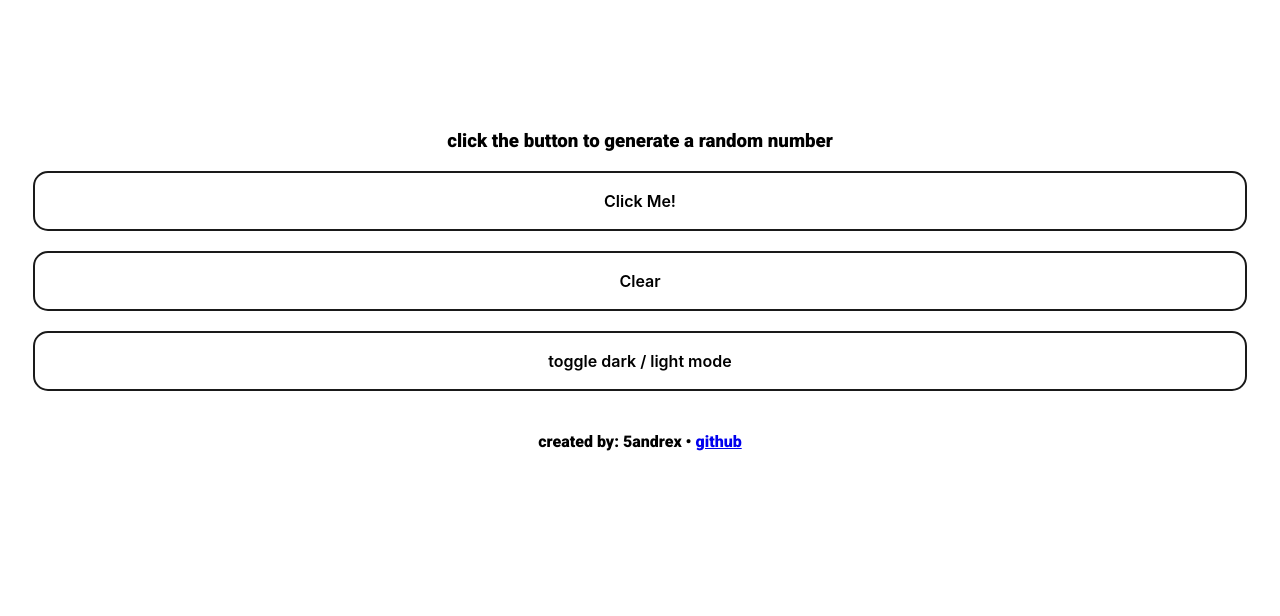
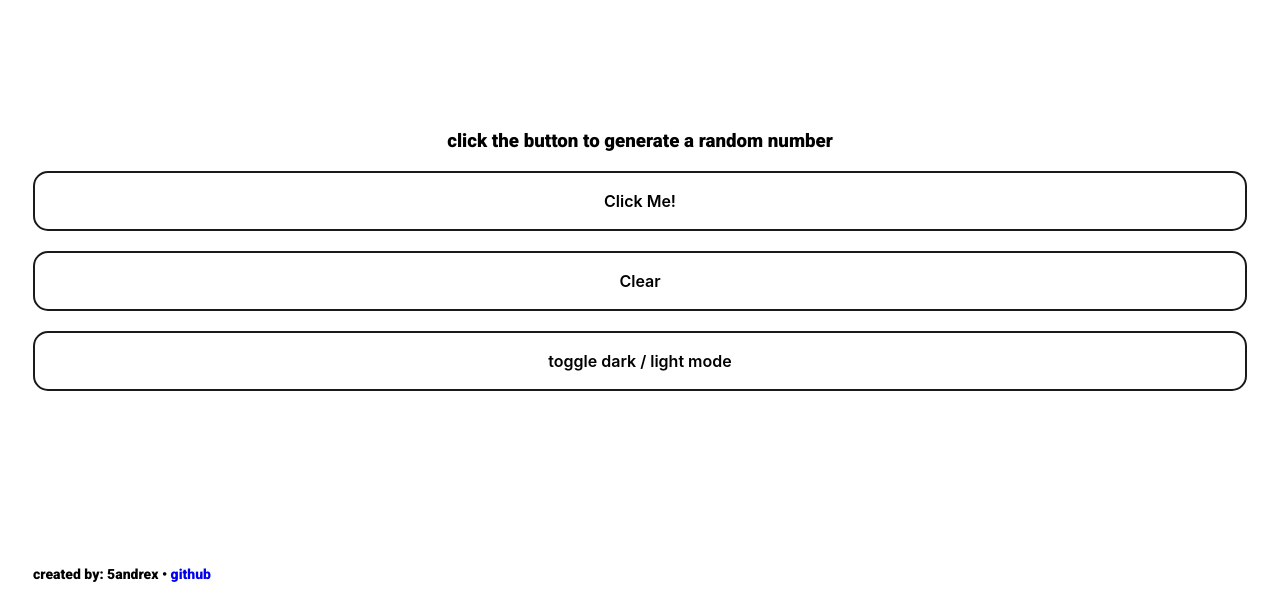
Before and after one commit to sandrex-endino/JS-Random-Num-Gen, a plain HTML site: page index.html in a window 1280 px wide. Shown: the part 184-800 px from the top of the page. Drawn offline with Linux system fonts and the light colour scheme.

Commit message:
added css styles to footer

```diff
--- a/styles.css
+++ b/styles.css
@@ -19,7 +19,7 @@ p {
 
 
 div {
-    font-family: 'Roboto', sans-serif;;
+    font-family: 'Roboto', sans-serif;
     display: flex;
     /* flex-wrap: nowrap; */
     flex-direction: column;
@@ -51,7 +51,7 @@ input::placeholder {
 }
 
 
-/* CSS */
+/* buttons css */
 .buttonClick, .buttonReset, .darkMode{
   appearance: none;
   background-color:white;
@@ -123,6 +123,24 @@ input::placeholder {
 }
 
 
+.footer {
+  position: absolute;
+  bottom: 15px;
+  font-family: 'Roboto', sans-serif;
+  font-size: 14px;
+  display: flex;
+  flex-direction: row;
+  justify-content: end;
+  align-content: flex-start;
+}
+
+a {
+  text-decoration: none;
+}
+
+a:visited {
+  text-decoration: none;
+}
 
 /* Dark mode button */
 .button-dark-mode-click, .button-dark-mode-reset, .button-dark-mode-dark {
```
